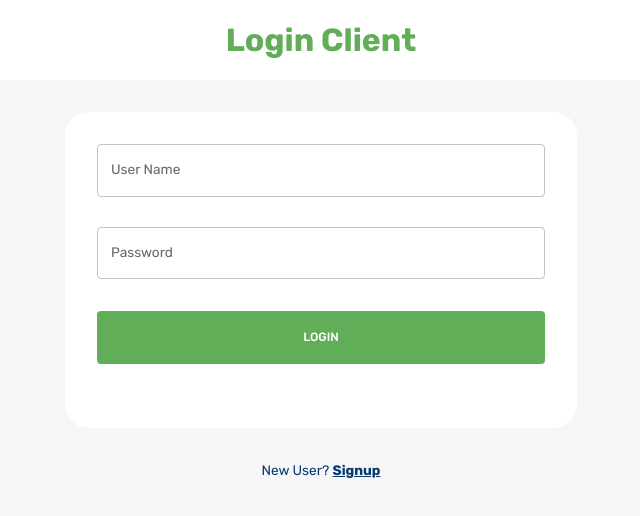
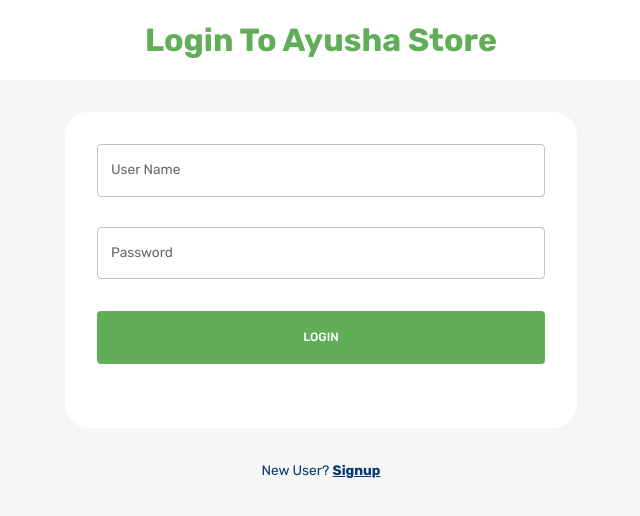
Before and after one commit to CarpeDiemSLIIT/Ayusha_Medical_Store, a React (Vite) app in the folder storeFront-Client/: page /login in a window 1280 px wide. Shown: the top 516 px of the page, without its empty margins (319-959 px from the left). Built offline with nearby package versions, Linux system fonts and the light colour scheme.

Commit message:
register /login

```diff
--- a/storeFront-Client/src/pages/login/Login.jsx
+++ b/storeFront-Client/src/pages/login/Login.jsx
@@ -16,7 +16,7 @@ const LoginPage = () => {
         textAlign="center"
       >
         <Typography fontWeight="bold" fontSize="32px" color="primary">
-          Login Client
+          Login To Ayusha Store
         </Typography>
       </Box>
 
--- a/storeFront-Client/src/pages/login/Register.jsx
+++ b/storeFront-Client/src/pages/login/Register.jsx
@@ -1,7 +1,7 @@
 import { useEffect, useState } from "react";
 import { useSelector, useDispatch } from "react-redux";
 import { useNavigate } from "react-router-dom";
-import { Box, Button, TextField } from "@mui/material";
+import { Box, Button, TextField ,Typography } from "@mui/material";
 import { Login } from "@mui/icons-material";
 import { register, reset } from "../../features/auth/authSlice";
 import { toast } from "react-toastify";
@@ -65,12 +65,18 @@ function Register() {
   };
 
   return (
+
     <Box  pt={5}  display="flex"
     justifyContent="center"
     // alignItems="center"
     // minHeight="100vh"
     >
+
       <form onSubmit={onSubmit} style={{ display: "grid", gap: 15 }}>
+      <Typography fontWeight="bold" fontSize="32px" color="primary">
+          Welcome to Ayusha , Register here
+        </Typography>
+
         <Stack gap={2} width="150%">
 
         <TextField
```
